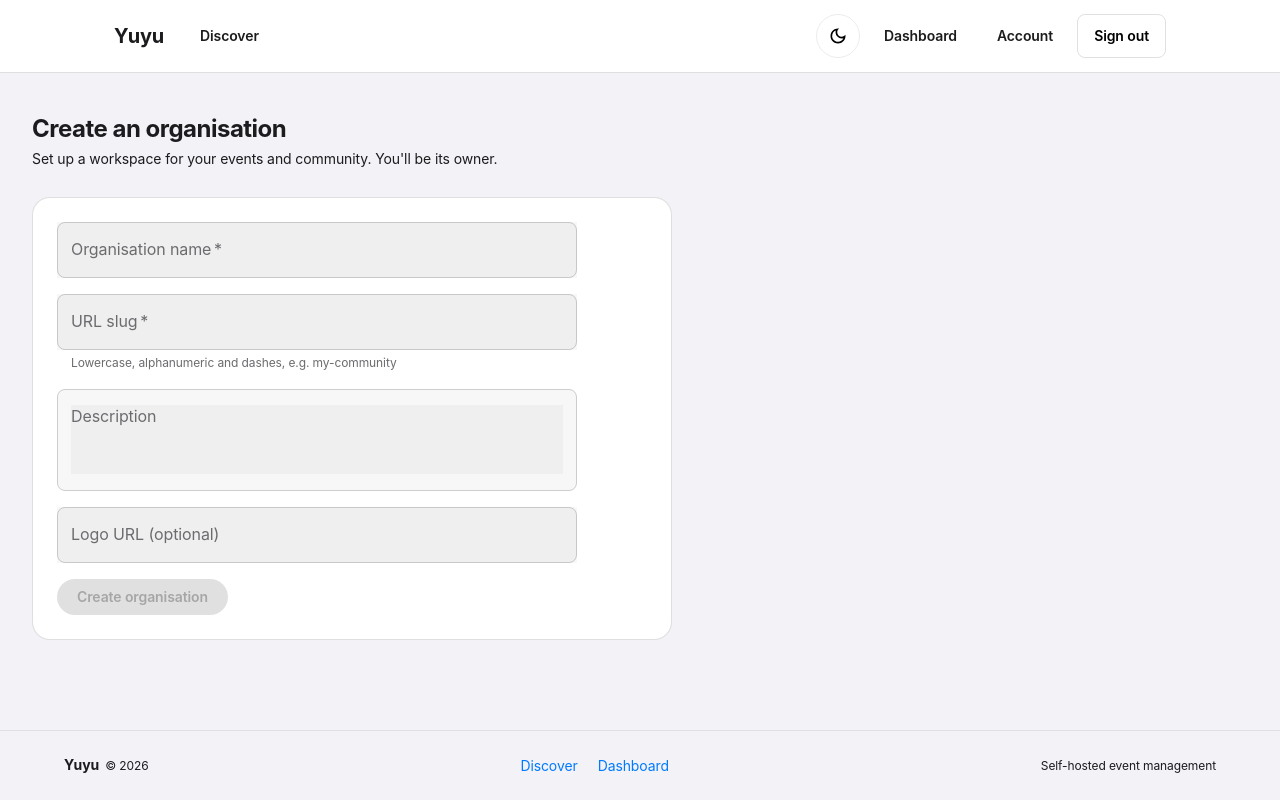
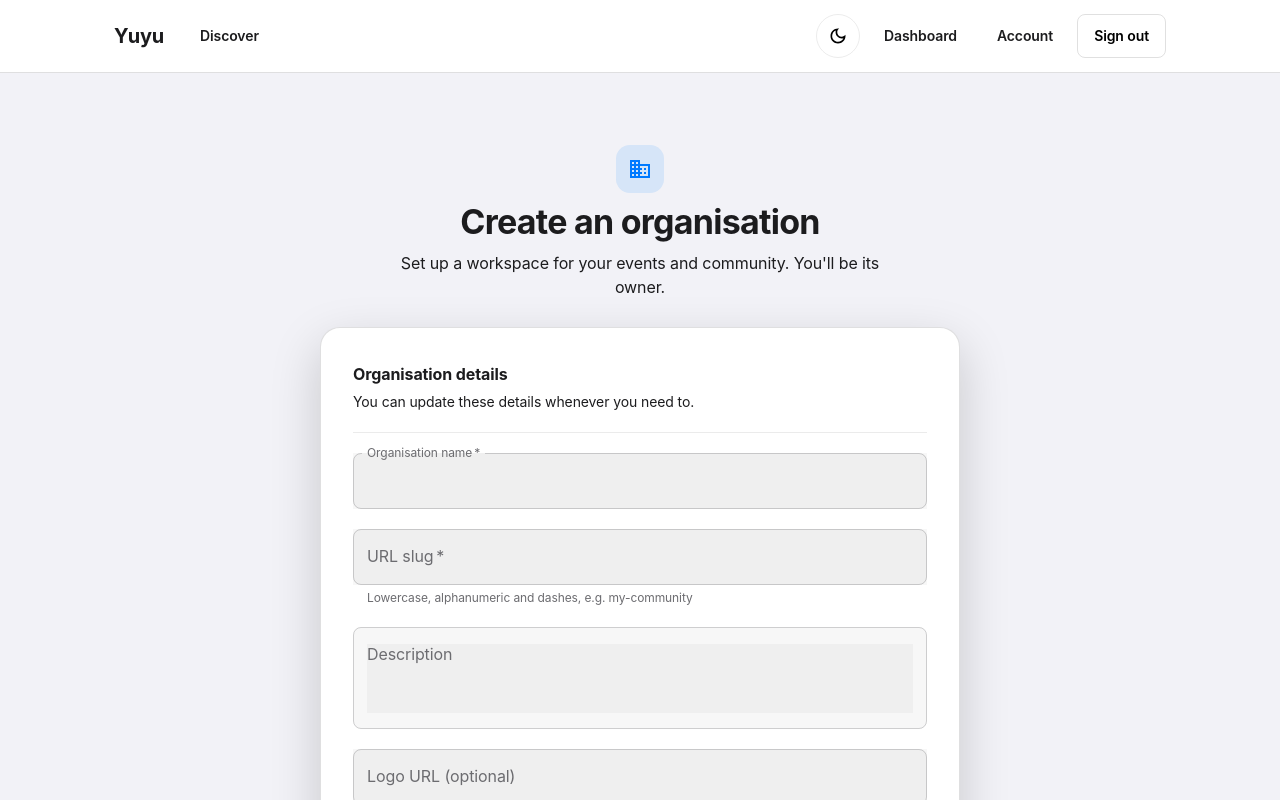
Before and after one commit to twilighty-abhi/yuyu, a Next.js app: page /dashboard/org/new in a window 1280 px wide. Shown: the top 800 px of the page. Built offline with nearby package versions, Linux system fonts and the light colour scheme; no server answers; sample sign-in values are in the browser's storage; what @mui/material-nextjs would draw is missing.

Commit message:
feat(org): enhance New Organisation page layout and CreateOrgForm functionality

```diff
--- a/app/dashboard/org/new/page.tsx
+++ b/app/dashboard/org/new/page.tsx
@@ -1,21 +1,65 @@
 import Typography from "@mui/material/Typography";
 import Stack from "@mui/material/Stack";
 import Paper from "@mui/material/Paper";
+import Box from "@mui/material/Box";
+import Divider from "@mui/material/Divider";
+import BusinessOutlinedIcon from "@mui/icons-material/BusinessOutlined";
 import { CreateOrgForm } from "@/components/org/CreateOrgForm";
 
 export default function NewOrganisationPage() {
   return (
-    <Stack spacing={3.5} sx={{ py: { xs: 1, sm: 2 }, maxWidth: 640 }}>
-      <Stack spacing={0.5}>
-        <Typography variant="h5" component="h1" sx={{ fontWeight: 700, letterSpacing: "-0.5px" }}>
+    <Stack
+      spacing={3.5}
+      sx={{
+        width: "100%",
+        maxWidth: 640,
+        mx: "auto",
+        py: { xs: 3, sm: 6 },
+      }}
+    >
+      <Stack spacing={1} sx={{ alignItems: "center", textAlign: "center" }}>
+        <Box
+          sx={{
+            width: 48,
+            height: 48,
+            display: "grid",
+            placeItems: "center",
+            borderRadius: "14px",
+            color: "primary.main",
+            bgcolor: "rgba(10,132,255,0.12)",
+          }}
+        >
+          <BusinessOutlinedIcon />
+        </Box>
+        <Typography variant="h4" component="h1" sx={{ fontWeight: 700, letterSpacing: "-0.75px" }}>
           Create an organisation
         </Typography>
-        <Typography variant="body2" color="text.secondary">
+        <Typography variant="body1" color="text.secondary" sx={{ maxWidth: 480 }}>
           Set up a workspace for your events and community. You&apos;ll be its owner.
         </Typography>
       </Stack>
-      <Paper variant="outlined" sx={{ p: { xs: 2, sm: 3 }, borderRadius: "18px", borderColor: "rgba(255,255,255,0.08)", backgroundColor: "rgba(255,255,255,0.025)" }}>
+      <Paper
+        variant="outlined"
+        sx={{
+          p: { xs: 2.5, sm: 4 },
+          borderRadius: "20px",
+          borderColor: "rgba(255,255,255,0.1)",
+          backgroundColor: "rgba(255,255,255,0.025)",
+          boxShadow: "0 18px 50px rgba(0,0,0,0.18)",
+        }}
+      >
+        <Stack spacing={2.5}>
+          <Stack spacing={0.5}>
+            <Typography variant="subtitle1" sx={{ fontWeight: 700 }}>
+              Organisation details
+            </Typography>
+            <Typography variant="body2" color="text.secondary">
+              You can update these details whenever you need to.
+            </Typography>
+          </Stack>
+          <Divider />
         <CreateOrgForm />
+        </Stack>
       </Paper>
     </Stack>
   );
--- a/components/org/CreateOrgForm.tsx
+++ b/components/org/CreateOrgForm.tsx
@@ -63,8 +63,8 @@ export function CreateOrgForm() {
   return (
     <Stack
       component="form"
-      spacing={2}
-      sx={{ maxWidth: 520 }}
+      spacing={2.5}
+      sx={{ width: "100%" }}
       onSubmit={(e) => {
         e.preventDefault();
         setError(null);
@@ -85,7 +85,7 @@ export function CreateOrgForm() {
       }}
     >
       {error ? <Alert severity="error">{error}</Alert> : null}
-      <TextField name="name" label="Organisation name" required fullWidth />
+      <TextField name="name" label="Organisation name" required fullWidth autoFocus />
       <TextField
         name="slug"
         label="URL slug"
@@ -112,7 +112,13 @@ export function CreateOrgForm() {
         minRows={3}
       />
       <TextField name="logoUrl" label="Logo URL (optional)" fullWidth />
-      <Button type="submit" variant="contained" disabled={isSubmitDisabled} size="large" sx={{ alignSelf: "flex-start", textTransform: "none", borderRadius: 2, px: 2.5 }}>
+      <Button
+        type="submit"
+        variant="contained"
+        disabled={isSubmitDisabled}
+        size="large"
+        sx={{ textTransform: "none", borderRadius: 2, py: 1.25 }}
+      >
         Create organisation
       </Button>
     </Stack>
```
